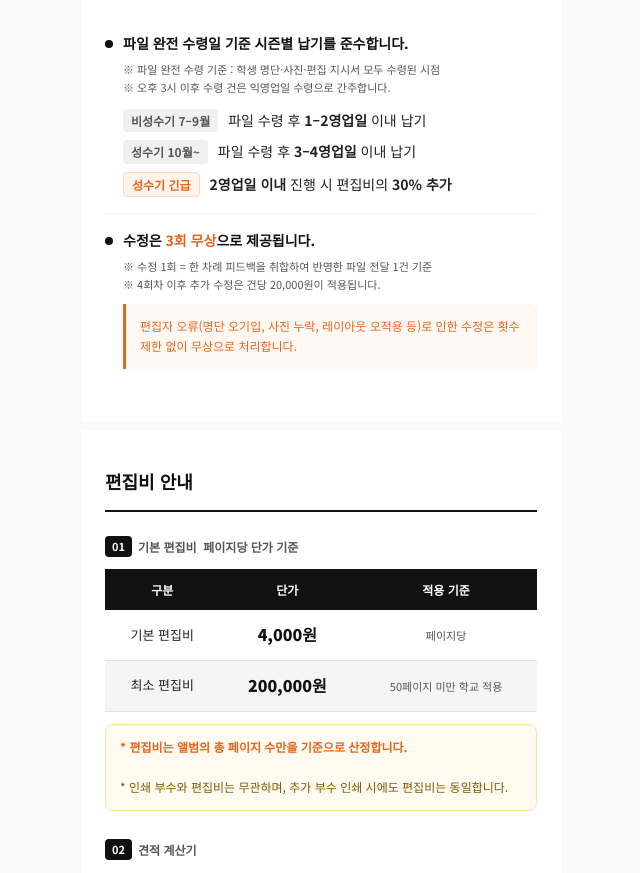
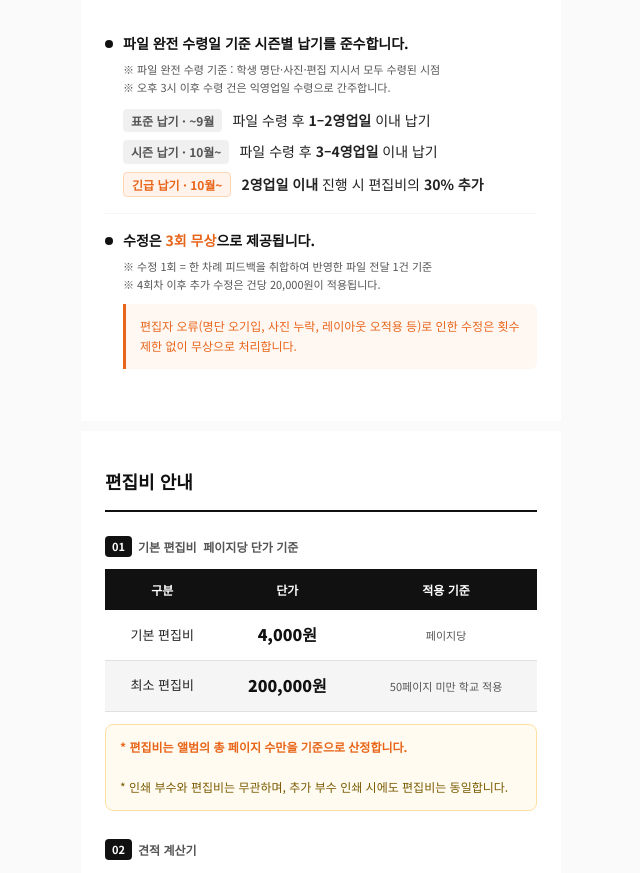
Before and after one commit to keeremstudio/folioworks, a plain HTML site: page index.html in a window 1280 px wide. Shown: the part 1233-2106 px from the top of the page, without its empty margins (319-959 px from the left). Drawn offline with Linux system fonts and the light colour scheme.

Commit message:
Add files via upload

```diff
--- a/index.html
+++ b/index.html
@@ -613,15 +613,15 @@
         </p>
         <div style="margin-top:12px;display:flex;flex-direction:column;gap:8px;">
           <div style="display:flex;align-items:baseline;gap:10px;">
-            <span style="font-size:12px;font-weight:700;background:#f0f0f0;color:#555;border-radius:4px;padding:2px 8px;white-space:nowrap;">비성수기 7–9월</span>
+            <span style="font-size:12px;font-weight:700;background:#f0f0f0;color:#555;border-radius:4px;padding:2px 8px;white-space:nowrap;">표준 납기 · ~9월</span>
             <span style="font-size:14px;color:#222;">파일 수령 후 <strong>1–2영업일</strong> 이내 납기</span>
           </div>
           <div style="display:flex;align-items:baseline;gap:10px;">
-            <span style="font-size:12px;font-weight:700;background:#f0f0f0;color:#555;border-radius:4px;padding:2px 8px;white-space:nowrap;">성수기 10월~</span>
+            <span style="font-size:12px;font-weight:700;background:#f0f0f0;color:#555;border-radius:4px;padding:2px 8px;white-space:nowrap;">시즌 납기 · 10월~</span>
             <span style="font-size:14px;color:#222;">파일 수령 후 <strong>3–4영업일</strong> 이내 납기</span>
           </div>
           <div style="display:flex;align-items:baseline;gap:10px;">
-            <span style="font-size:12px;font-weight:700;background:#fff3ec;color:#E8651A;border:1px solid #ffd6b8;border-radius:4px;padding:2px 8px;white-space:nowrap;">성수기 긴급</span>
+            <span style="font-size:12px;font-weight:700;background:#fff3ec;color:#E8651A;border:1px solid #ffd6b8;border-radius:4px;padding:2px 8px;white-space:nowrap;">긴급 납기 · 10월~</span>
             <span style="font-size:14px;color:#222;"><strong>2영업일 이내</strong> 진행 시 편집비의 <strong>30% 추가</strong></span>
           </div>
         </div>
```
